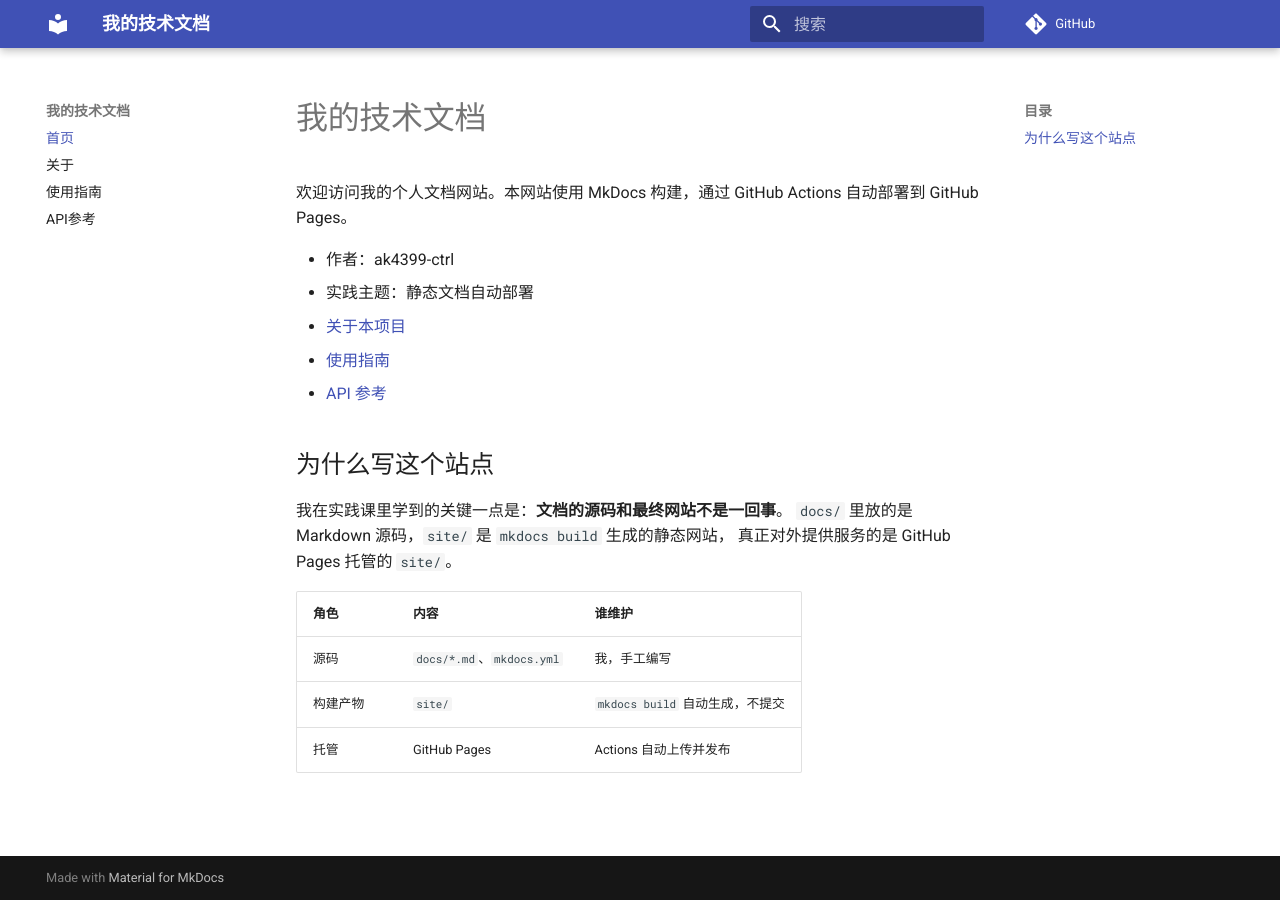
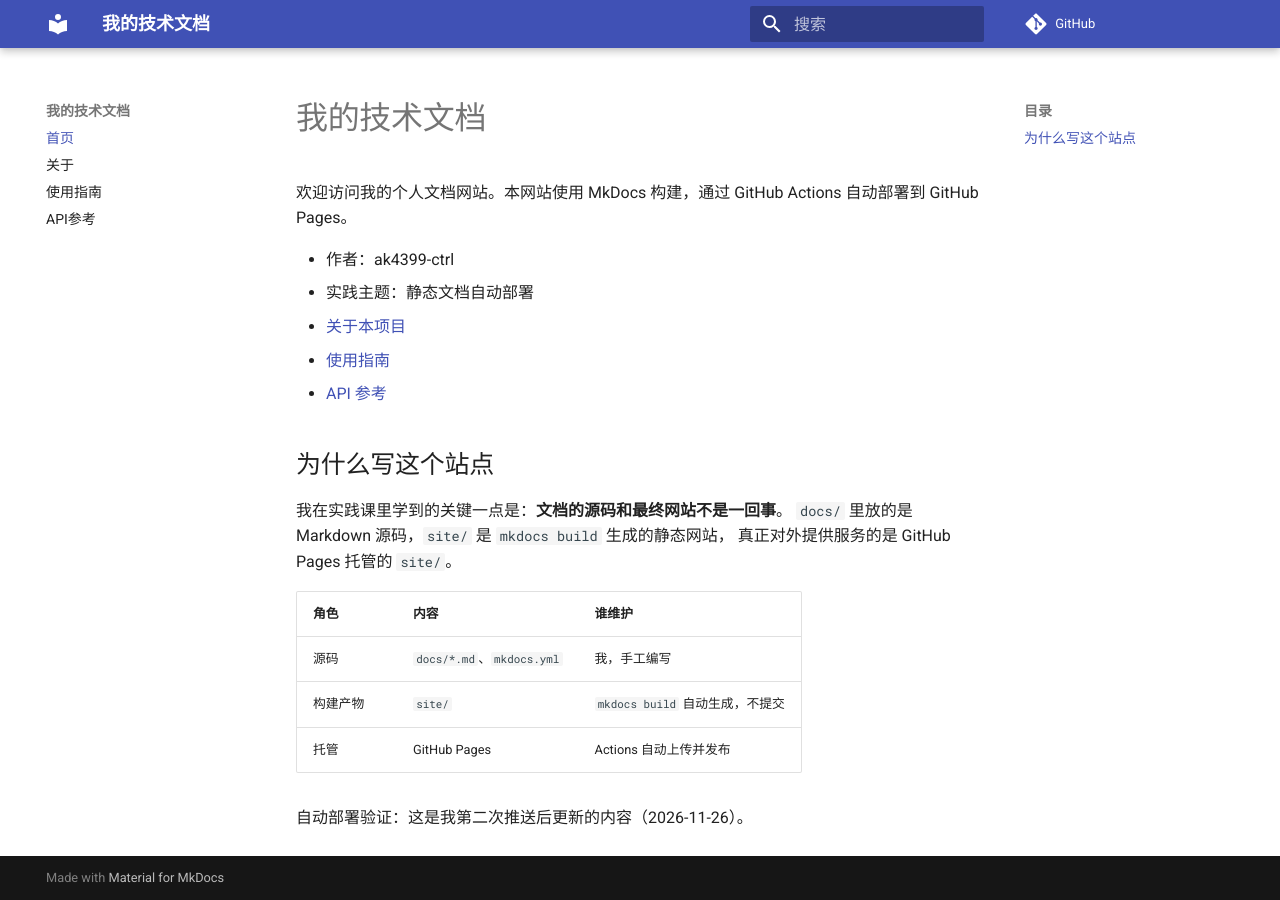
Before and after one commit to ak4399-ctrl/my-docs, an MkDocs documentation site: the page built from docs/index.md, in a window 1280 px wide. Built offline with MkDocs 1.6.1 and Material for MkDocs 9.7.7, drawn with Linux system fonts in a browser that asks for light colours; comment, search, counter and statistics services are not loaded.

Commit message:
验证文档修改后自动更新网站

```diff
--- a/docs/index.md
+++ b/docs/index.md
@@ -19,3 +19,5 @@
 | 源码 | `docs/*.md`、`mkdocs.yml` | 我，手工编写 |
 | 构建产物 | `site/` | `mkdocs build` 自动生成，不提交 |
 | 托管 | GitHub Pages | Actions 自动上传并发布 |
+
+自动部署验证：这是我第二次推送后更新的内容（2026-11-26）。
```
